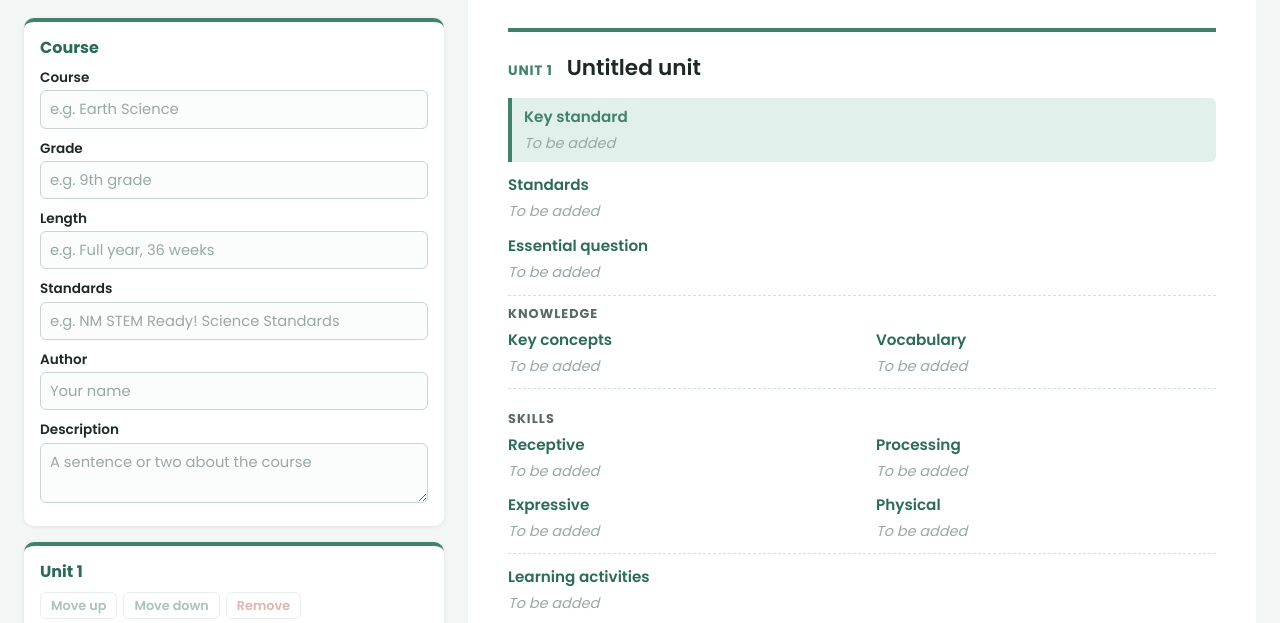
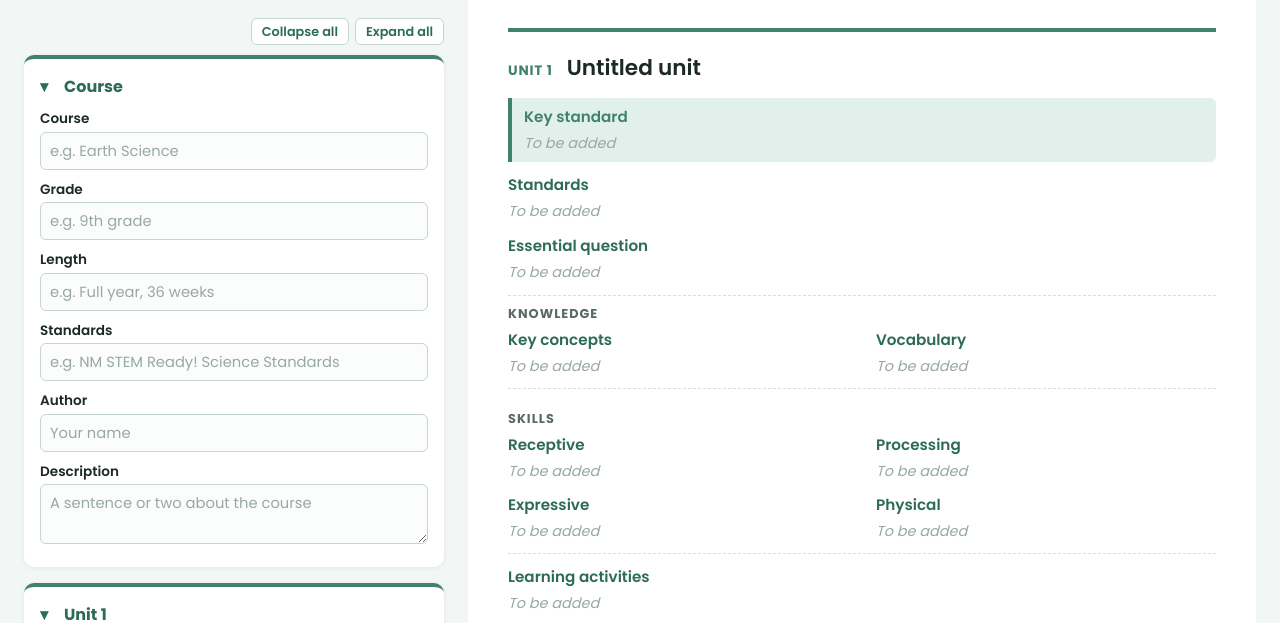
Before and after one commit to sjames91/curriculum-map-builder, a plain HTML site: page index.html in a window 1280 px wide. Shown: the part 197-820 px from the top of the page. Drawn offline with Linux system fonts and the light colour scheme.

Commit message:
Collapsible Course and Unit boxes in the form, with Collapse all / Expand all
Folded boxes show a one-line summary (unit number, title, weeks) that follows your typing,
and keep Move up / Move down / Remove visible.

Co-Authored-By: Claude Opus 5.5 <noreply@anthropic.com>

```diff
--- a/app.js
+++ b/app.js
@@ -308,27 +308,77 @@ function editAssessment(unit, label) {
 
 // ---------- Editor ----------
 
+// Which form boxes are folded up: `map` itself for the Course box, or a unit object.
+// Kept only while the page is open; it isn't saved with the map.
+const collapsed = new WeakSet();
+
+// A form box with a header that folds it up to one summary line, so long maps stay
+// easy to scroll. `summary()` gives the header text; it updates as you type.
+// `controls` (optional) stay visible even when the box is folded.
+function collapsiblePanel(target, summary, controls) {
+  const panel = el("fieldset", "panel");
+  const legend = el("legend");
+  const toggle = el("button", "panel-toggle");
+  toggle.type = "button";
+  const title = el("span", "panel-title");
+  toggle.append(el("span", "chevron", "▾"), title);
+  legend.append(toggle);
+
+  const show = () => {
+    const folded = collapsed.has(target);
+    panel.classList.toggle("collapsed", folded);
+    toggle.setAttribute("aria-expanded", String(!folded));
+    toggle.title = folded ? "Show" : "Hide";
+    title.textContent = summary();
+  };
+  toggle.addEventListener("click", () => {
+    if (collapsed.has(target)) collapsed.delete(target);
+    else collapsed.add(target);
+    show();
+  });
+  panel.addEventListener("input", () => (title.textContent = summary()));
+
+  const body = el("div", "panel-body");
+  panel.append(legend);
+  if (controls) panel.append(controls);
+  panel.append(body);
+  show();
+  return { panel, body };
+}
+
+function setAllCollapsed(fold) {
+  for (const target of [map, ...map.units]) {
+    if (fold) collapsed.add(target);
+    else collapsed.delete(target);
+  }
+  renderEditor();
+}
+
 function renderEditor() {
   const root = document.getElementById("editor");
   root.replaceChildren();
 
-  const course = el("fieldset", "panel");
-  course.append(el("legend", null, "Course"));
-  for (const [key, label, placeholder] of COURSE_FIELDS) course.append(field(label, map, key, { placeholder }));
-  course.append(field("Description", map, "description", { multiline: true, placeholder: "A sentence or two about the course" }));
-  root.append(course);
+  const tools = el("div", "editor-tools");
+  tools.append(
+    smallButton("Collapse all", () => setAllCollapsed(true)),
+    smallButton("Expand all", () => setAllCollapsed(false)),
+  );
+  root.append(tools);
+
+  const course = collapsiblePanel(map, () => (map.course ? `Course · ${map.course}` : "Course"));
+  for (const [key, label, placeholder] of COURSE_FIELDS) course.body.append(field(label, map, key, { placeholder }));
+  course.body.append(field("Description", map, "description", { multiline: true, placeholder: "A sentence or two about the course" }));
+  root.append(course.panel);
 
   map.units.forEach((unit, i) => {
-    const panel = el("fieldset", "panel");
-    panel.append(el("legend", null, `Unit ${i + 1}`));
-
     const controls = el("div", "unit-controls");
     controls.append(
       smallButton("Move up", () => moveUnit(i, -1), { disabled: i === 0 }),
       smallButton("Move down", () => moveUnit(i, 1), { disabled: i === map.units.length - 1 }),
       smallButton("Remove", () => removeUnit(i), { danger: true, disabled: map.units.length === 1 }),
     );
-    panel.append(controls);
+    const summary = () => [`Unit ${i + 1}`, unit.title, unit.weeks && `${unit.weeks} weeks`].filter(Boolean).join(" · ");
+    const { panel: box, body: panel } = collapsiblePanel(unit, summary, controls);
 
     const titleRow = el("div", "field-row");
     titleRow.append(
@@ -355,7 +405,7 @@ function renderEditor() {
         panel.append(field(label, unit, key, { list: true, placeholder: hint }));
       }
     }
-    root.append(panel);
+    root.append(box);
   });
 
   const add = el("button", "btn btn-outline add-unit", "+ Add unit");
--- a/style.css
+++ b/style.css
@@ -151,6 +151,46 @@ body {
   font-weight: 700;
   color: var(--primary);
 }
+/* Folding form boxes: click the header to hide or show a box */
+.editor-tools {
+  display: flex;
+  justify-content: flex-end;
+  gap: 6px;
+  margin: 0 0 10px;
+}
+.panel-toggle {
+  display: flex;
+  align-items: center;
+  gap: 8px;
+  width: 100%;
+  padding: 2px 0;
+  border: 0;
+  background: none;
+  font: inherit;
+  font-weight: 700;
+  color: var(--primary);
+  text-align: left;
+  cursor: pointer;
+}
+.panel-toggle:hover .panel-title { text-decoration: underline; }
+.panel-title {
+  overflow: hidden;
+  white-space: nowrap;
+  text-overflow: ellipsis;
+}
+.chevron {
+  flex-shrink: 0;
+  display: inline-block;
+  width: 1em;
+  transition: transform 0.15s;
+}
+.panel.collapsed .chevron { transform: rotate(-90deg); }
+.panel.collapsed .panel-body { display: none; }
+.panel.collapsed { padding-bottom: 8px; }
+.panel { min-width: 0; } /* a long header shortens with "…" instead of widening the box */
+.panel legend { min-width: 0; overflow: hidden; }
+.panel.collapsed .unit-controls { margin-bottom: 0; }
+
 .field {
   display: block;
   clear: both;
```
